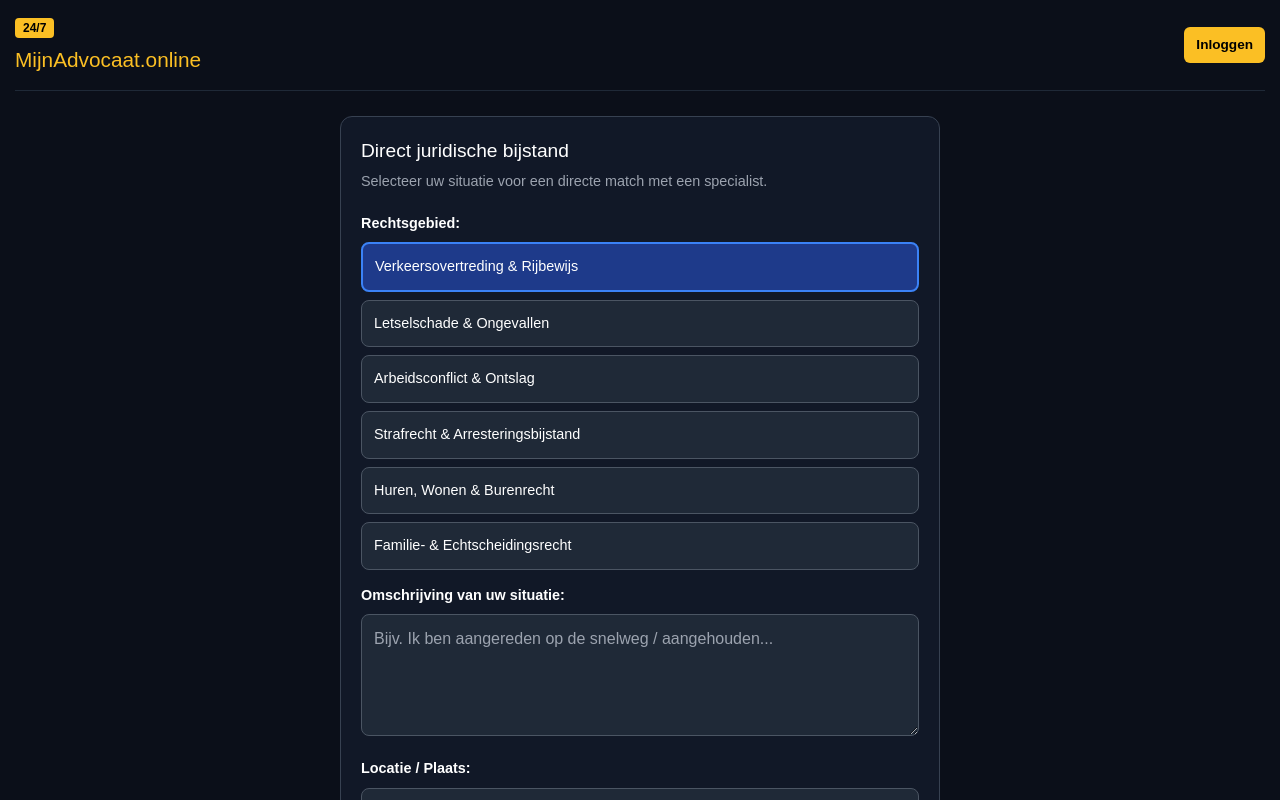
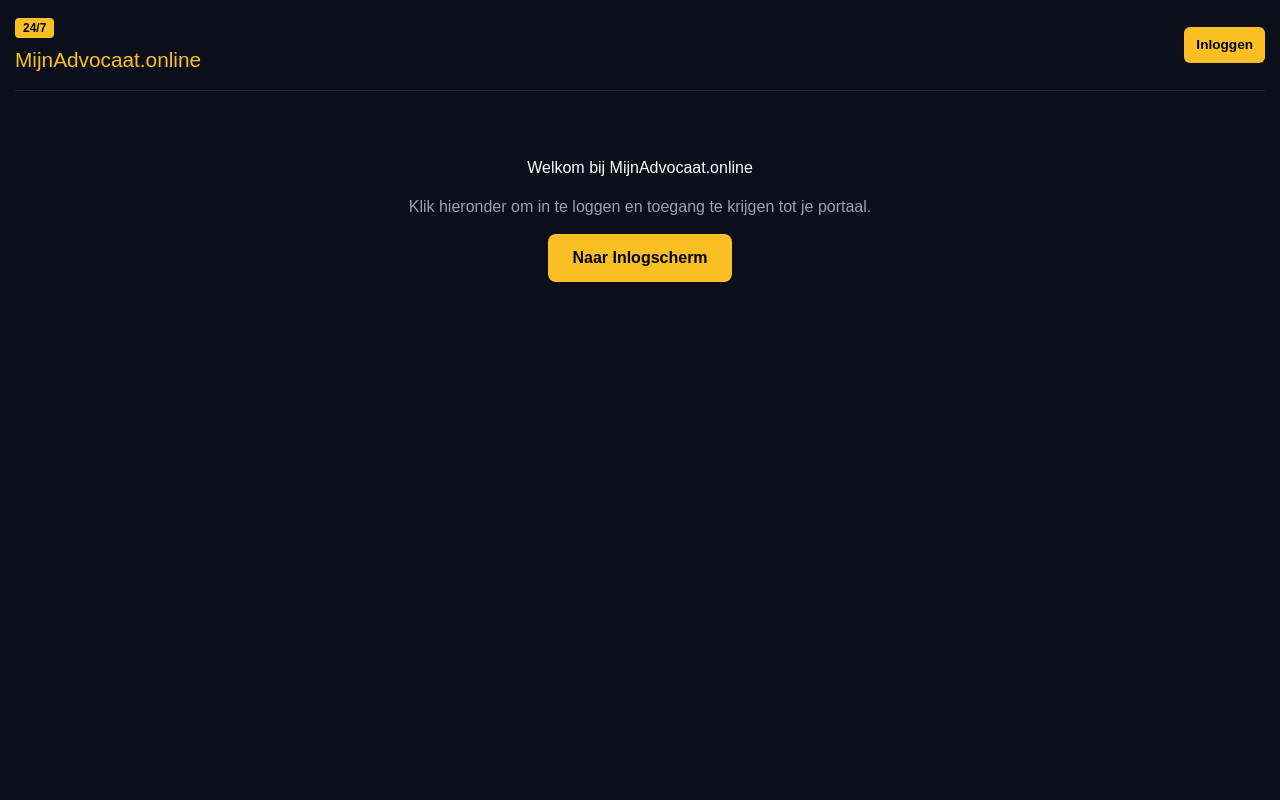
Before and after one commit to fhbzc8gt58-a11y/advocaat-direct, a Next.js app: page / in a window 1280 px wide. Shown: the top 800 px of the page. Built offline with nearby package versions, Linux system fonts and the light colour scheme.

Commit message:
Update page.tsx

```diff
--- a/app/page.tsx
+++ b/app/page.tsx
@@ -5,7 +5,15 @@ import { createClient } from '@supabase/supabase-js';
 
 const supabaseUrl = 'https://uYjs-epvq1QwkwIwYzGp4w.supabase.co';
 const supabaseAnonKey = 'sb_publishable_7v7ZlJhyyQ4JDrZoWC45_w_B9qu8BHQ';
-const supabase = createClient(supabaseUrl, supabaseAnonKey);
+
+// Voeg extra opties toe om netwerkfouten beter af te vangen
+const supabase = createClient(supabaseUrl, supabaseAnonKey, {
+  auth: {
+    persistSession: true,
+    autoRefreshToken: true,
+    detectSessionInUrl: false
+  }
+});
 
 export default function CompleteLegalPlatform() {
   const [currentView, setCurrentView] = useState('home');
@@ -41,9 +49,12 @@ export default function CompleteLegalPlatform() {
   ];
 
   useEffect(() => {
-    supabase.auth.getSession().then(({ data: { session } }) => {
+    supabase.auth.getSession().then(({ data: { session }, error }) => {
+      if (error) console.error("Session error:", error);
       setSession(session);
       if (session) fetchCases();
+    }).catch(err => {
+      console.error("Fetch session failed:", err);
     });
 
     const { data: { subscription } } = supabase.auth.onAuthStateChange((_event, session) => {
@@ -53,26 +64,6 @@ export default function CompleteLegalPlatform() {
 
     return () => subscription.unsubscribe();
   }, []);
-
-  useEffect(() => {
-    if (!activeCaseId) return;
-    fetchMessages(activeCaseId);
-
-    const channel = supabase
-      .channel('schema-db-changes')
-      .on(
-        'postgres_changes',
-        { event: 'INSERT', schema: 'public', table: 'messages', filter: `case_id=eq.${activeCaseId}` },
-        (payload) => {
-          setMessages((prev) => [...prev, payload.new]);
-        }
-      )
-      .subscribe();
-
-    return () => {
-      supabase.removeChannel(channel);
-    };
-  }, [activeCaseId]);
 
   const fetchCases = async () => {
     const { data, error } = await supabase.from('cases').select('*');
@@ -84,28 +75,20 @@ export default function CompleteLegalPlatform() {
     }
   };
 
-  const fetchMessages = async (caseId: string) => {
-    const { data, error } = await supabase
-      .from('messages')
-      .select('*')
-      .eq('case_id', caseId)
-      .order('created_at', { ascending: true });
-    if (!error && data) setMessages(data);
-  };
-
   const handleAuth = async (e: React.FormEvent) => {
     e.preventDefault();
     setErrorMessage('');
 
+    try {
       if (authMode === 'login') {
-      const { error } = await supabase.auth.signInWithPassword({ email, password });
+        const { data, error } = await supabase.auth.signInWithPassword({ email, password });
         if (error) {
           setErrorMessage(error.message);
         } else {
           setCurrentView(userRole === 'client' ? 'client-dashboard' : 'lawyer-dashboard');
         }
       } else {
-      const { error } = await supabase.auth.signUp({ email, password });
+        const { data, error } = await supabase.auth.signUp({ email, password });
         if (error) {
           setErrorMessage(error.message);
         } else {
@@ -113,49 +96,9 @@ export default function CompleteLegalPlatform() {
           setAuthMode('login');
         }
       }
-  };
-
-  const submitCase = async (e: React.FormEvent) => {
-    e.preventDefault();
-    if (!session) {
-      alert('Log eerst in om een zaak in te dienen.');
-      setCurrentView('auth');
-      return;
+    } catch (err: any) {
+      setErrorMessage('Netwerk / Technische fout: ' + (err?.message || 'Onbekend'));
     }
-
-    const { error } = await supabase.from('cases').insert([
-      {
-        client_id: session.user.id,
-        category,
-        description,
-        location,
-        urgency,
-        funding_type: fundingType,
-        status: 'In behandeling'
-      }
-    ]);
-
-    if (error) {
-      alert('Fout: ' + error.message);
-    } else {
-      alert('Zaak succesvol ingediend in de database!');
-      fetchCases();
-      setCurrentView('client-dashboard');
-    }
-  };
-
-  const sendMessage = async (e: React.FormEvent) => {
-    e.preventDefault();
-    if (!newMessage.trim() || !activeCaseId || !session) return;
-
-    await supabase.from('messages').insert([
-      {
-        case_id: activeCaseId,
-        sender_id: session.user.id,
-        content: newMessage
-      }
-    ]);
-    setNewMessage('');
   };
 
   return (
@@ -180,69 +123,22 @@ export default function CompleteLegalPlatform() {
         </div>
       </header>
 
-      {session && (
-        <div style={{ display: 'flex', gap: '10px', marginBottom: '20px' }}>
-          <button onClick={() => setCurrentView('home')} style={{ flex: 1, padding: '10px', background: currentView === 'home' ? '#FBBF24' : '#1F2937', color: currentView === 'home' ? '#000' : '#FFF', border: 'none', borderRadius: '6px', fontWeight: 'bold' }}>Nieuwe Zaak</button>
-          <button onClick={() => setCurrentView('client-dashboard')} style={{ flex: 1, padding: '10px', background: currentView === 'client-dashboard' ? '#FBBF24' : '#1F2937', color: currentView === 'client-dashboard' ? '#000' : '#FFF', border: 'none', borderRadius: '6px', fontWeight: 'bold' }}>Cliënt Portaal</button>
-          <button onClick={() => setCurrentView('lawyer-dashboard')} style={{ flex: 1, padding: '10px', background: currentView === 'lawyer-dashboard' ? '#FBBF24' : '#1F2937', color: currentView === 'lawyer-dashboard' ? '#000' : '#FFF', border: 'none', borderRadius: '6px', fontWeight: 'bold' }}>Advocaat Portaal</button>
-        </div>
-      )}
-
-      {currentView === 'home' && (
-        <div style={{ maxWidth: '600px', margin: '0 auto', background: '#111827', padding: '20px', borderRadius: '12px', border: '1px solid #374151' }}>
-          <h2 style={{ fontSize: '1.2rem', marginBottom: '5px' }}>Direct juridische bijstand</h2>
-          <p style={{ color: '#9CA3AF', fontSize: '0.9rem', marginBottom: '20px' }}>Selecteer uw situatie voor een directe match met een specialist.</p>
-
-          <form onSubmit={submitCase} style={{ display: 'flex', flexDirection: 'column', gap: '15px' }}>
-            <div>
-              <label style={{ display: 'block', marginBottom: '8px', fontSize: '0.9rem', fontWeight: 'bold' }}>Rechtsgebied:</label>
-              <div style={{ display: 'flex', flexDirection: 'column', gap: '8px' }}>
-                {legalCategories.map((opt) => (
-                  <div key={opt} onClick={() => setCategory(opt)} style={{ padding: '12px', background: category === opt ? '#1E3A8A' : '#1F2937', border: category === opt ? '2px solid #3B82F6' : '1px solid #4B5563', borderRadius: '8px', cursor: 'pointer', fontSize: '0.9rem' }}>
-                    {opt}
-                  </div>
-                ))}
-              </div>
-            </div>
-
-            <div>
-              <label style={{ display: 'block', marginBottom: '8px', fontSize: '0.9rem', fontWeight: 'bold' }}>Omschrijving van uw situatie:</label>
-              <textarea rows={4} value={description} onChange={(e) => setDescription(e.target.value)} placeholder="Bijv. Ik ben aangereden op de snelweg / aangehouden..." style={{ width: '100%', padding: '12px', background: '#1F2937', color: '#FFF', border: '1px solid #4B5563', borderRadius: '8px', boxSizing: 'border-box' }} required />
-            </div>
-
-            <div>
-              <label style={{ display: 'block', marginBottom: '8px', fontSize: '0.9rem', fontWeight: 'bold' }}>Locatie / Plaats:</label>
-              <input type="text" value={location} onChange={(e) => setLocation(e.target.value)} placeholder="Bijv. Rotterdam" style={{ width: '100%', padding: '12px', background: '#1F2937', color: '#FFF', border: '1px solid #4B5563', borderRadius: '8px', boxSizing: 'border-box' }} required />
-            </div>
-
-            <button type="submit" style={{ background: '#FBBF24', color: '#000', padding: '14px', border: 'none', borderRadius: '8px', fontWeight: 'bold', fontSize: '1rem', cursor: 'pointer', marginTop: '10px' }}>
-              Verstuur naar Database & Start Chat
-            </button>
-          </form>
-        </div>
-      )}
-
       {currentView === 'auth' && (
         <div style={{ maxWidth: '400px', margin: '0 auto', background: '#111827', padding: '25px', borderRadius: '12px', border: '1px solid #374151' }}>
           <h2>{authMode === 'login' ? 'Inloggen' : 'Registreren'}</h2>
 
           {errorMessage && (
-            <div style={{ background: '#7F1D1D', color: '#FCA5A5', padding: '10px', borderRadius: '6px', fontSize: '0.85rem', margin: '10px 0' }}>
+            <div style={{ background: '#7F1D1D', color: '#FCA5A5', padding: '10px', borderRadius: '6px', fontSize: '0.85rem', margin: '10px 0', wordBreak: 'break-word' }}>
               {errorMessage}
             </div>
           )}
 
-          <div style={{ display: 'flex', gap: '10px', margin: '15px 0' }}>
-            <button type="button" onClick={() => setUserRole('client')} style={{ flex: 1, padding: '8px', background: userRole === 'client' ? '#3B82F6' : '#1F2937', color: '#FFF', border: 'none', borderRadius: '6px', fontSize: '0.85rem' }}>Cliënt</button>
-            <button type="button" onClick={() => setUserRole('lawyer')} style={{ flex: 1, padding: '8px', background: userRole === 'lawyer' ? '#3B82F6' : '#1F2937', color: '#FFF', border: 'none', borderRadius: '6px', fontSize: '0.85rem' }}>Advocaat</button>
-          </div>
-
-          <form onSubmit={handleAuth} style={{ display: 'flex', flexDirection: 'column', gap: '15px' }}>
+          <form onSubmit={handleAuth} style={{ display: 'flex', flexDirection: 'column', gap: '15px', marginTop: '15px' }}>
             <input type="email" placeholder="E-mailadres" value={email} onChange={(e) => setEmail(e.target.value)} style={{ padding: '12px', background: '#1F2937', color: '#FFF', border: '1px solid #4B5563', borderRadius: '8px' }} required />
             <input type="password" placeholder="Wachtwoord (min. 6 tekens)" value={password} onChange={(e) => setPassword(e.target.value)} style={{ padding: '12px', background: '#1F2937', color: '#FFF', border: '1px solid #4B5563', borderRadius: '8px' }} required />
 
             <button type="submit" style={{ background: '#FBBF24', color: '#000', padding: '12px', border: 'none', borderRadius: '8px', fontWeight: 'bold', cursor: 'pointer' }}>
-              {authMode === 'login' ? `Inloggen als ${userRole === 'client' ? 'Cliënt' : 'Advocaat'}` : 'Account aanmaken'}
+              {authMode === 'login' ? 'Inloggen' : 'Account aanmaken'}
             </button>
 
             <p style={{ textAlign: 'center', fontSize: '0.85rem', color: '#9CA3AF', cursor: 'pointer' }} onClick={() => { setAuthMode(authMode === 'login' ? 'register' : 'login'); setErrorMessage(''); }}>
@@ -252,66 +148,13 @@ export default function CompleteLegalPlatform() {
         </div>
       )}
 
-      {currentView === 'client-dashboard' && (
-        <div style={{ maxWidth: '700px', margin: '0 auto' }}>
-          <h2>Cliëntenportaal</h2>
-          {casesList.length === 0 ? (
-            <p style={{ color: '#9CA3AF' }}>Geen actieve zaken. Dien er een in via de startpagina.</p>
-          ) : (
-            casesList.map((c) => (
-              <div key={c.id} style={{ background: '#111827', padding: '20px', borderRadius: '12px', border: '1px solid #374151', marginBottom: '20px' }}>
-                <h3 style={{ margin: '0 0 10px 0', color: '#FBBF24' }}>{c.category}</h3>
-                <p style={{ fontSize: '0.9rem', color: '#D1D5DB' }}><strong>Situatie:</strong> {c.description}</p>
-                <p style={{ fontSize: '0.9rem', color: '#D1D5DB' }}><strong>Locatie:</strong> {c.location}</p>
-                <p style={{ fontSize: '0.9rem', color: '#34D399' }}><strong>Status:</strong> {c.status}</p>
-
-                <div style={{ background: '#0F172A', border: '1px solid #334155', borderRadius: '10px', padding: '15px', marginTop: '15px' }}>
-                  <h4 style={{ margin: '0 0 10px 0', fontSize: '0.95rem', color: '#FBBF24' }}>Beveiligde Live Chat</h4>
-
-                  <div style={{ height: '180px', overflowY: 'auto', display: 'flex', flexDirection: 'column', gap: '8px', marginBottom: '10px', paddingRight: '5px' }}>
-                    {messages.length === 0 ? (
-                      <p style={{ color: '#64748B', fontSize: '0.85rem', textAlign: 'center', marginTop: '60px' }}>Nog geen berichten in deze zaak.</p>
-                    ) : (
-                      messages.map((m) => {
-                        const isMe = session?.user?.id === m.sender_id;
-                        return (
-                          <div key={m.id} style={{ alignSelf: isMe ? 'flex-end' : 'flex-start', background: isMe ? '#2563EB' : '#334155', padding: '10px 14px', borderRadius: '8px', maxWidth: '80%', fontSize: '0.85rem' }}>
-                            {m.content}
-                          </div>
-                        );
-                      })
-                    )}
-                  </div>
-
-                  <form onSubmit={sendMessage} style={{ display: 'flex', gap: '8px' }}>
-                    <input type="text" value={newMessage} onChange={(e) => setNewMessage(e.target.value)} placeholder="Typ je bericht..." style={{ flex: 1, padding: '10px', background: '#1E293B', color: '#FFF', border: '1px solid #475569', borderRadius: '6px', fontSize: '0.85rem' }} />
-                    <button type="submit" style={{ background: '#FBBF24', color: '#000', border: 'none', padding: '10px 16px', borderRadius: '6px', fontWeight: 'bold', cursor: 'pointer', fontSize: '0.85rem' }}>Verstuur</button>
-                  </form>
-                </div>
-              </div>
-            ))
-          )}
-        </div>
-      )}
-
-      {currentView === 'lawyer-dashboard' && (
-        <div style={{ maxWidth: '700px', margin: '0 auto' }}>
-          <h2>Advocatenportaal (Overzicht Database Zaken)</h2>
-          {casesList.length === 0 ? (
-            <p style={{ color: '#9CA3AF' }}>Geen openstaande zaken in het systeem.</p>
-          ) : (
-            casesList.map((c) => (
-              <div key={c.id} style={{ background: '#111827', padding: '20px', borderRadius: '12px', border: '1px solid #374151', marginBottom: '20px' }}>
-                <span style={{ background: '#3B82F6', color: '#FFF', padding: '3px 8px', borderRadius: '4px', fontSize: '0.75rem' }}>Toegewezen aan u</span>
-                <h3 style={{ margin: '10px 0 10px 0', color: '#FBBF24' }}>{c.category}</h3>
-                <p style={{ fontSize: '0.9rem', color: '#D1D5DB' }}><strong>Client Situatie:</strong> {c.description}</p>
-                <p style={{ fontSize: '0.9rem', color: '#D1D5DB' }}><strong>Locatie:</strong> {c.location}</p>
-                <button onClick={() => { setActiveCaseId(c.id); setCurrentView('client-dashboard'); }} style={{ background: '#FBBF24', color: '#000', border: 'none', padding: '8px 14px', borderRadius: '6px', fontWeight: 'bold', cursor: 'pointer', marginTop: '10px' }}>
-                  Open Zaak & Chat met Cliënt
+      {currentView === 'home' && (
+        <div style={{ maxWidth: '600px', margin: '0 auto', textAlign: 'center', padding: '40px 20px' }}>
+          <h2>Welkom bij MijnAdvocaat.online</h2>
+          <p style={{ color: '#9CA3AF', margin: '15px 0' }}>Klik hieronder om in te loggen en toegang te krijgen tot je portaal.</p>
+          <button onClick={() => setCurrentView('auth')} style={{ background: '#FBBF24', color: '#000', border: 'none', padding: '12px 24px', borderRadius: '8px', fontWeight: 'bold', cursor: 'pointer' }}>
+            Naar Inlogscherm
           </button>
-              </div>
-            ))
-          )}
         </div>
       )}
     </div>
```
Lines whose indentation alone changed are shown as unchanged.
